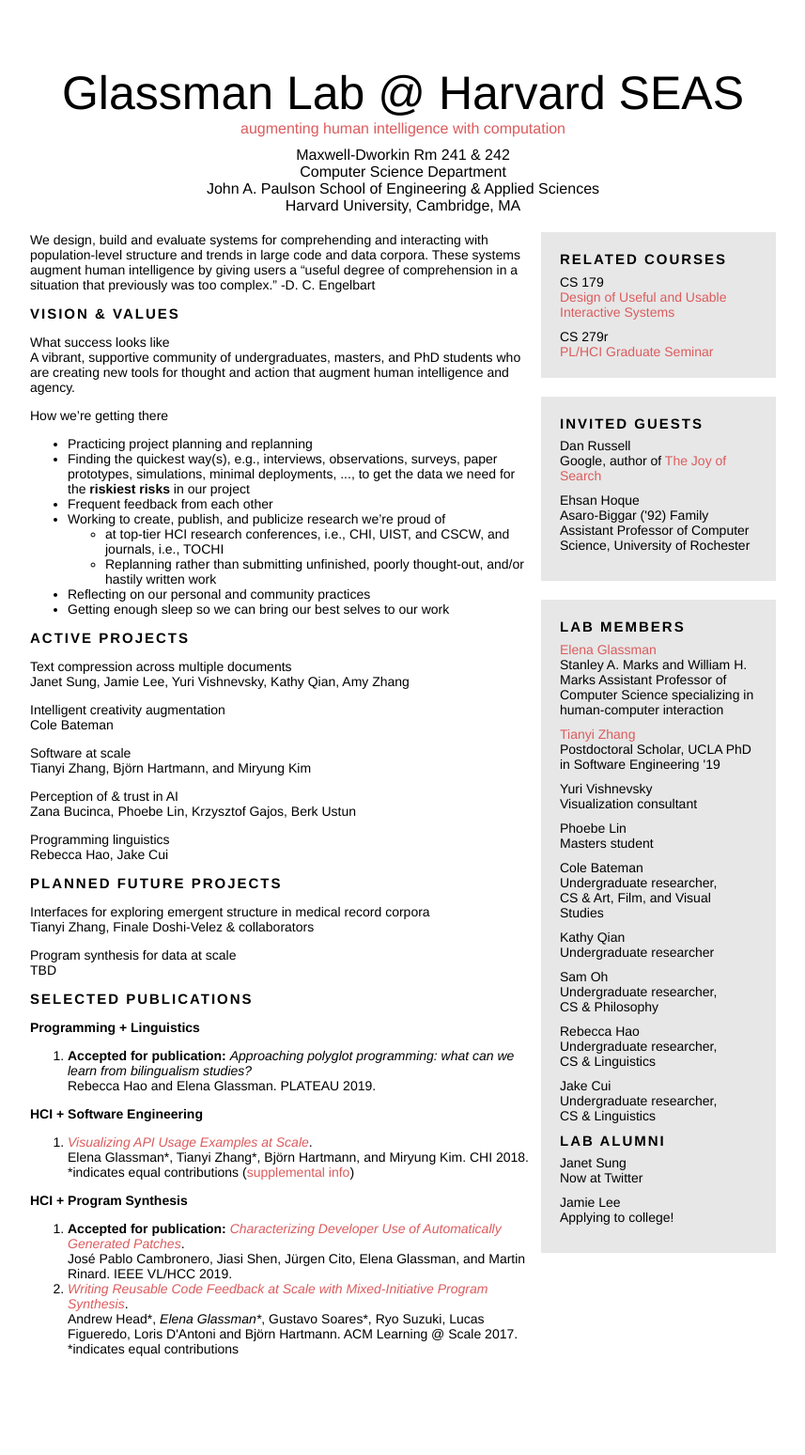
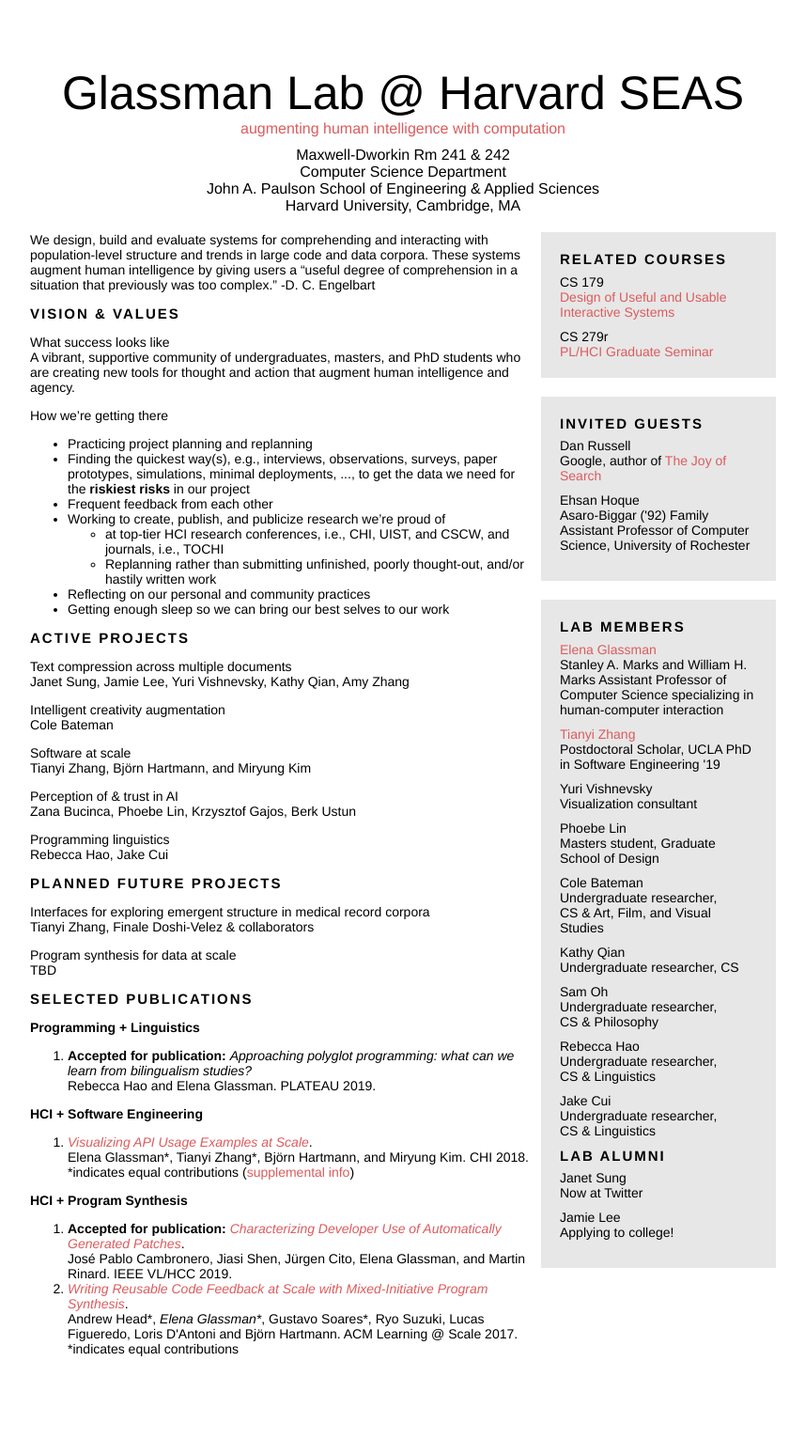
Before and after one commit to eglassman/eglassman.github.io, a Jekyll site: the page built from index.html, in a window 1280 px wide. Shown: the whole page at 94% size, without its empty margins (211-1068 px from the left). Built offline with Jekyll 4.4.1, drawn with Linux system fonts in a browser that asks for light colours.

Commit message:
added details to lab people

```diff
--- a/index.html
+++ b/index.html
@@ -236,7 +236,7 @@
         Phoebe Lin
       </div>
       <div>
-        Masters student
+        Masters student, Graduate School of Design
       </div>
     </div>
     <div class="margin-bottom">
@@ -252,7 +252,7 @@
         Kathy Qian
       </div>
       <div>
-        Undergraduate researcher
+        Undergraduate researcher, CS
       </div>
     </div>
     <div class="margin-bottom">
```
Also changed, not shown: 1 other file.
